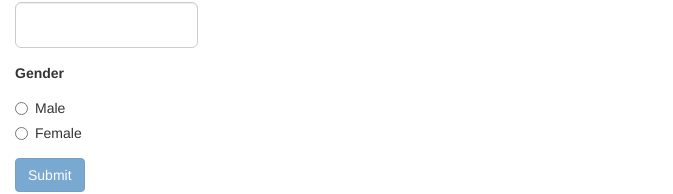
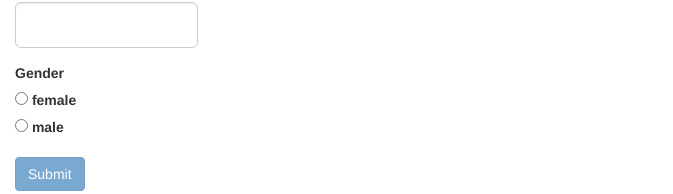
Before and after one commit to stefanfitzi/baffy, an Angular app: page /newmember in a window 1280 px wide. Shown: the part 336-530 px from the top of the page, without its empty margins (0-673 px from the left). Built offline with nearby package versions, Linux system fonts and the light colour scheme; what ng2-bootstrap would draw is missing.

Commit message:
Fixed radio buttons

```diff
--- a/src/app/memberedit/memberedit.component.html
+++ b/src/app/memberedit/memberedit.component.html
@@ -33,16 +33,10 @@
     <div class="col-sm-3">
       <div class="form-group">
         <label for="gender">Gender</label>
-        <div class="radio">
+        <div *ngFor="let gender of genders">
           <label>
-            <input type="radio" [value]="male" [(ngModel)]="member.gender" name="gender" name="gender" id="gender">
-            Male
-          </label>
-        </div>
-        <div class="radio">
-          <label>
-            <input type="radio" [value]="female" [(ngModel)]="member.gender" name="gender" name="gender" id="gender">
-            Female
+            <input type="radio" name="gender" [(ngModel)]="member.gender" [value]="gender.value">
+            {{gender.display}}
           </label>
         </div>
       </div>
--- a/src/app/memberedit/memberedit.component.ts
+++ b/src/app/memberedit/memberedit.component.ts
@@ -19,6 +19,12 @@ export class MembereditComponent implements OnInit {
         gender: 'female',
         birthdate: ''
       };
+
+  genders = [
+    { value: 'f', display: 'female' },
+    { value: 'm', display: 'male' }
+  ];
+
   memberId;
 
   constructor(private memberService: MemberserviceService,
```
